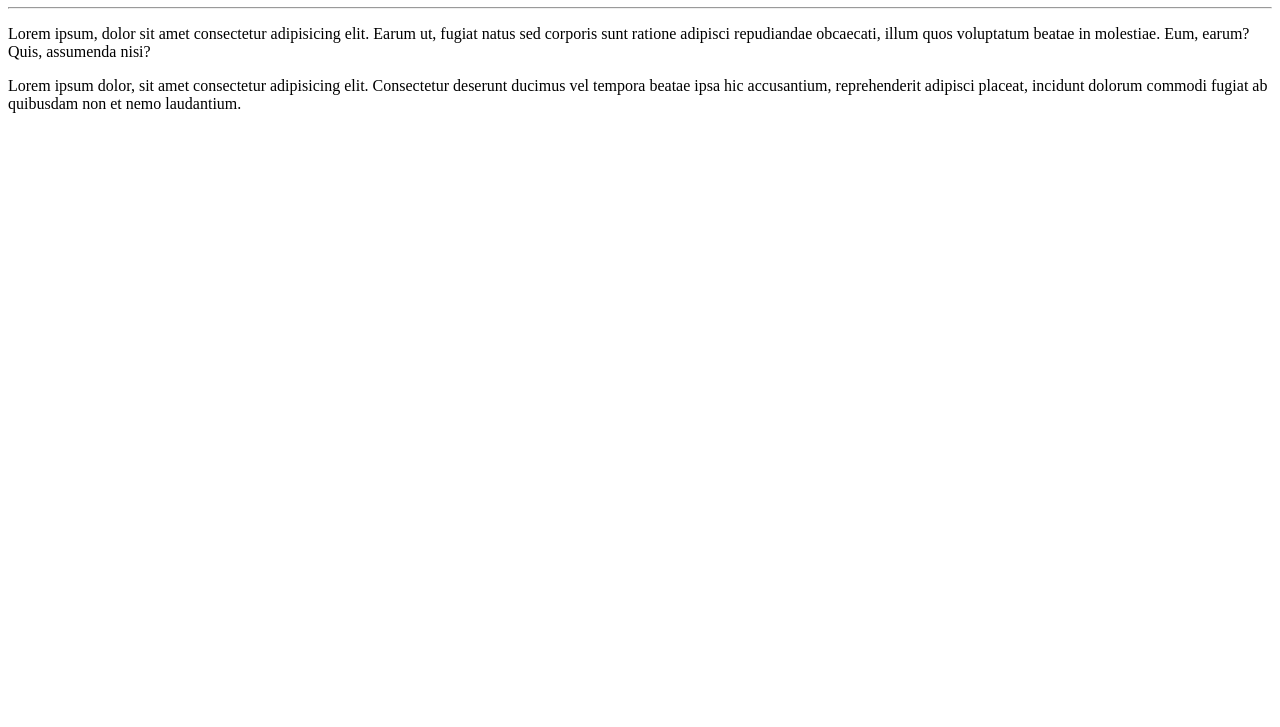
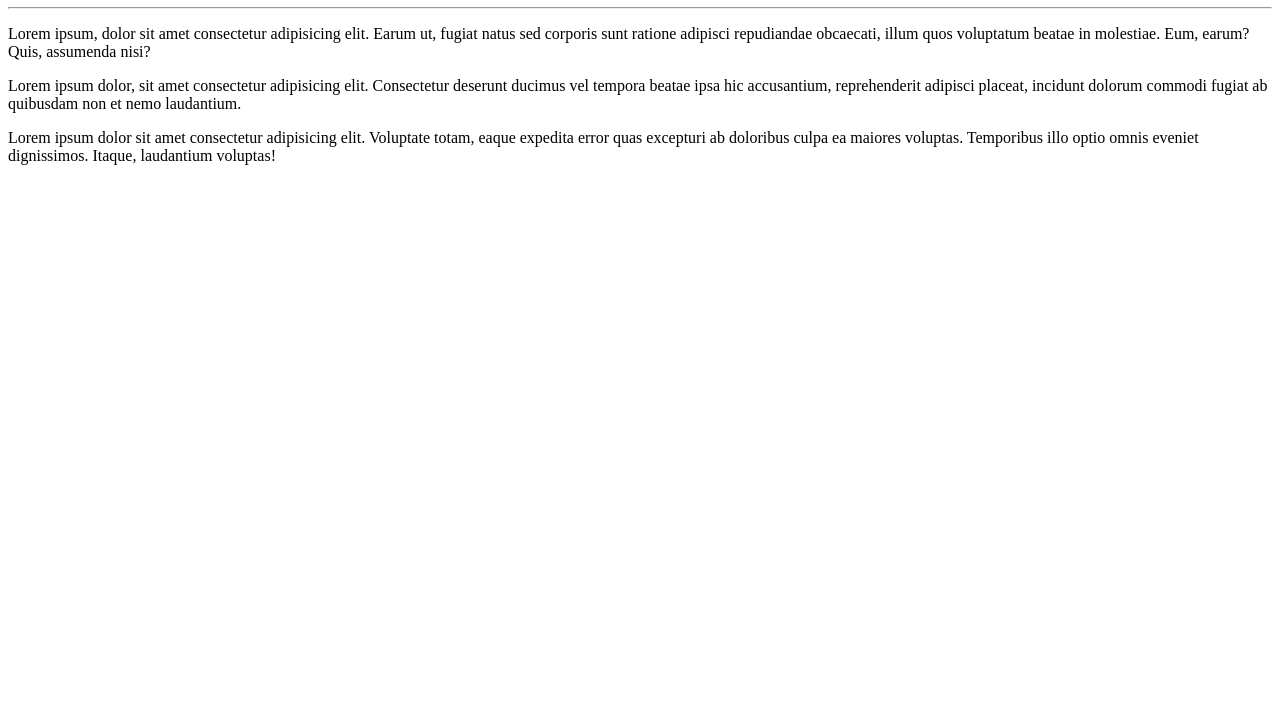
Before and after one commit to borgesgustavo/Projeto1, a plain HTML site: page index.html in a window 1280 px wide. Shown: the part 73-800 px from the top of the page. Drawn offline with Linux system fonts and the light colour scheme.

Commit message:
Mais um parágrafo

```diff
--- a/index.html
+++ b/index.html
@@ -11,5 +11,6 @@
     <hr>
     <p>Lorem ipsum, dolor sit amet consectetur adipisicing elit. Earum ut, fugiat natus sed corporis sunt ratione adipisci repudiandae obcaecati, illum quos voluptatum beatae in molestiae. Eum, earum? Quis, assumenda nisi?</p>
     <p>Lorem ipsum dolor, sit amet consectetur adipisicing elit. Consectetur deserunt ducimus vel tempora beatae ipsa hic accusantium, reprehenderit adipisci placeat, incidunt dolorum commodi fugiat ab quibusdam non et nemo laudantium.</p>
+    <p>Lorem ipsum dolor sit amet consectetur adipisicing elit. Voluptate totam, eaque expedita error quas excepturi ab doloribus culpa ea maiores voluptas. Temporibus illo optio omnis eveniet dignissimos. Itaque, laudantium voluptas!</p>
 </body>
 </html>
```
